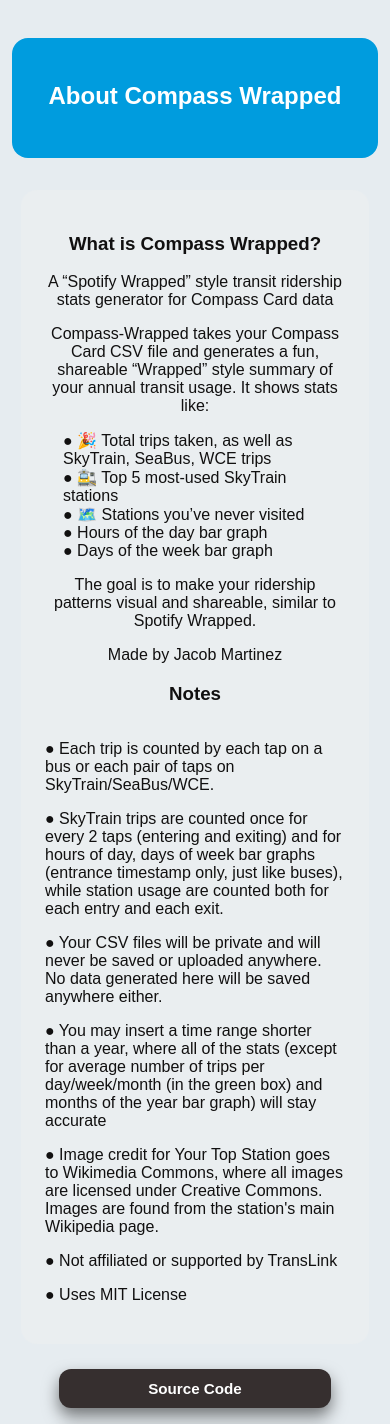
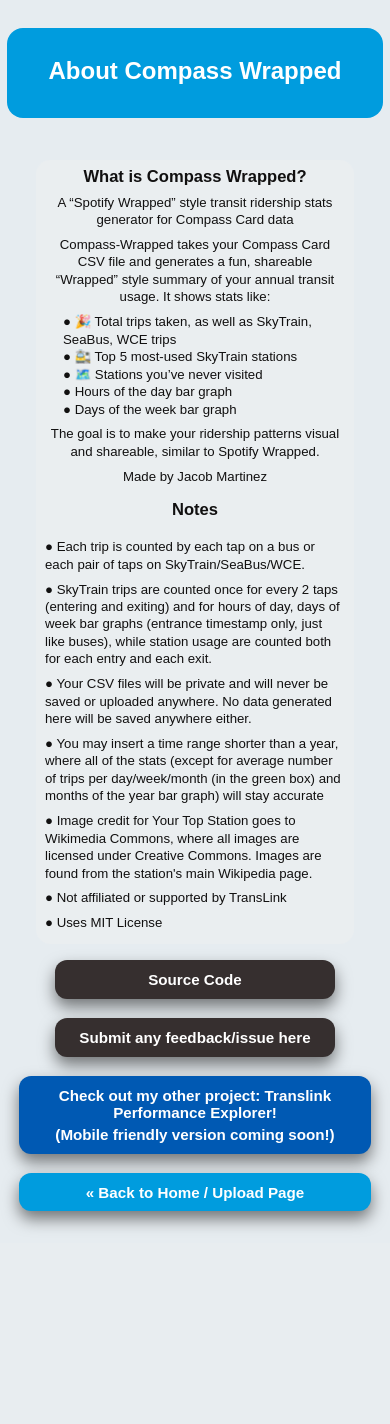
Before and after one commit to Jacobmar2/Compass-Wrapped, a Flask app: page /about in a window 390 px wide. Shown: the top 1424 px of the page. After the commit the page ends 1229 px from the top, so only its background shows below. Run offline with Flask 3, Linux system fonts and the light colour scheme.

Commit message:
Improved mobile version

```diff
--- a/static/style.css
+++ b/static/style.css
@@ -979,7 +998,17 @@ html {
 
 @media (max-width: 768px) {
     body {
-        padding: 20px 12px;
+        padding: 20px 6px;
+    }
+
+    #section-transit-map {
+        width: 96% !important;
+        padding-left: 0.45em;
+        padding-right: 0.45em;
+    }
+
+    #section-transit-map .top-stops-map {
+        width: 100%;
     }
 
     .map-subtitle {
@@ -1075,6 +1104,8 @@ html {
 
     h2 {
         font-size: 1.5em;
+        margin-bottom: 0.35em;
+        margin-top: 0.2em;
     }
 
     .card,
@@ -1085,6 +1116,7 @@ html {
         width: 88%;
         min-width: 0;
         max-width: 900px;
+        margin: 0.4em 0;
     }
 
     .button-card-2 {
@@ -1163,18 +1201,38 @@ html {
     }
 
     .top-image img.top-station-photo {
-        width: 100%;
-        max-width: 320px;
-        height: auto;
+        width: min(80vw, 300px);
+        height: min(80vw, 300px);
+        max-width: none;
+        object-fit: cover;
     }
 
     .howto-image {
         width: 95%;
+        margin: 0.2em 0;
     }
 
     .howto-image img {
         width: 92%;
         min-width: 0;
+    }
+
+    .howto-block,
+    .howto-text {
+        margin: 0.2em 0;
+        padding: 0.5em 0.8em;
+    }
+
+    .howto-block h3,
+    .howto-text h3 {
+        margin-top: 0;
+        margin-bottom: 0;
+        line-height: 1.15;
+    }
+
+    .howto-text p {
+        margin: 0.2em 0 0;
+        line-height: 1.3;
     }
 
     .text-left {
@@ -1314,13 +1379,19 @@ html {
     }
 
     .unused-list {
-        width: 96%;
+        width: 84%;
     }
 }
 
 @media (max-width: 600px) {
     body {
-        padding: 14px 10px;
+        padding: 14px 5px;
+    }
+
+    #section-transit-map {
+        width: 98% !important;
+        padding-left: 0.35em;
+        padding-right: 0.35em;
     }
 
     .card,
@@ -1349,11 +1420,28 @@ html {
         border-radius: 0.8em;
     }
 
+    .howto-text,
+    .howto-block,
+    .howto-image {
+        margin: 0.16em 0;
+    }
+
+    .howto-text,
+    .howto-block {
+        padding: 0.42em 0.72em;
+    }
+
     .results-card:not(.awards-card),
     .results-card-2 {
         width: 86%;
     }
 
+    #section-summary,
+    #section-overview,
+    #section-top-stations {
+        width: 72%;
+    }
+
     .awards-card {
         width: 90%;
     }
@@ -1656,6 +1787,71 @@ html {
     .carousel-btn,
     .award-carousel-btn {
         display: none !important;
+    }
+}
+
+@media (max-width: 900px) {
+    .howto-block {
+        margin: 0.1em 0 !important;
+        padding: 0.32em 0.62em !important;
+    }
+
+    .howto-text {
+        margin-top: 2.5em !important;
+        margin-bottom: 0.5em !important;
+        padding: 0.32em 0.62em !important;
+    }
+
+    .howto-text h3,
+    .howto-block h3 {
+        margin: 0 !important;
+        line-height: 1.12;
+    }
+
+    .howto-text p {
+        margin: 0.18em 0 0 !important;
+    }
+
+    .howto-image {
+        margin: 0.1em 0 !important;
+    }
+
+    #section-top-stations > br,
+    #section-bus-stops > br,
+    #topStationPairsSection > br {
+        display: none;
+    }
+
+    #section-top-stations,
+    #section-bus-stops,
+    #topStationPairsSection {
+        padding-bottom: 0.65em;
+    }
+
+    .about-page .howto-text {
+        font-size: 0.9em;
+    }
+
+    .about-page .howto-text h3 {
+        font-size: 1.15em;
+        margin-top: 0.95em !important;
+        margin-bottom: 0.4em !important;
+    }
+
+    .about-page .howto-text h3:first-of-type {
+        margin-top: 0.2em !important;
+    }
+
+    .about-page .about-notes p,
+    .about-page .howto-text p,
+    .about-page .howto-text .text-left {
+        font-size: 0.92em;
+        line-height: 1.32;
+        margin: 0.55em 0 !important;
+    }
+
+    .about-page .about-notes {
+        margin-top: 0.35em;
     }
 }
 
--- a/templates/about.html
+++ b/templates/about.html
@@ -6,7 +6,7 @@
     <link rel="stylesheet" href="{{ url_for('static', filename='style.css') }}">
 </head>
 
-<body>
+<body class="about-page">
 
     <div class="card">
         <h2>About Compass Wrapped</h2>
```
Also changed, not shown: other parts of static/style.css (+78 -3 lines), static/results.js (+101 -15 lines).
